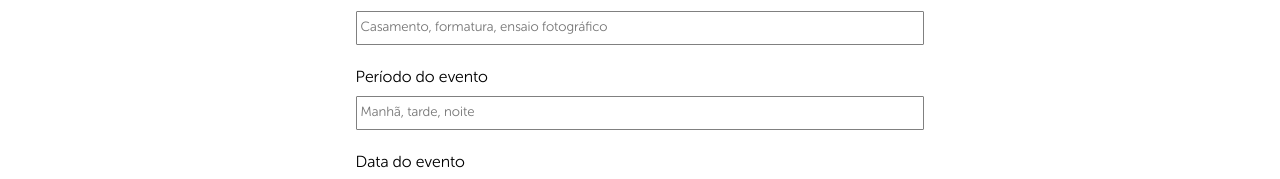
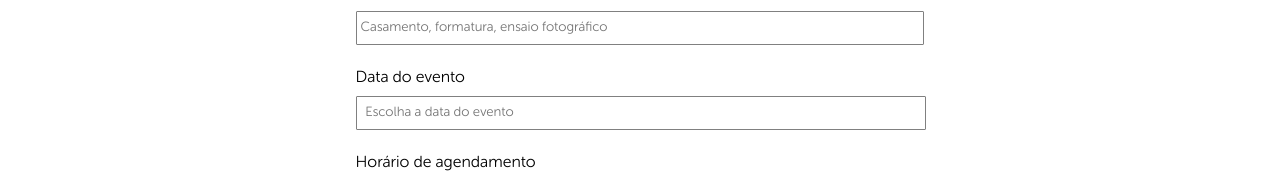
Before and after one commit to gabrielscapim/frontend-schedule-your-beauty, a React (Vite) app: page /schedule in a window 1280 px wide. Shown: the part 411-590 px from the top of the page. Built offline with nearby package versions, Linux system fonts and the light colour scheme; no server answers.

Commit message:
feat: delete event period input

```diff
--- a/src/pages/PageSchedule/index.jsx
+++ b/src/pages/PageSchedule/index.jsx
@@ -20,7 +20,6 @@ function PageSchedule() {
     eventUserTel: '',
     productionType: '',
     eventName: '',
-    eventPeriod: '',
     eventDate: '',
     eventTime: '',
   });
@@ -36,7 +35,6 @@ function PageSchedule() {
     eventUserTel,
     productionType,
     eventName,
-    eventPeriod,
     eventDate,
     eventTime,
   } = state;
@@ -158,18 +156,6 @@ function PageSchedule() {
               handleChange={ handleChange }
               isInputCorrect={ isInputEmpty(eventName) && inputWarningShouldAppear }
             />
-            <Input
-              label="Período do evento"
-              id="event-period-input"
-              type="text"
-              min="2023-07-23"
-              inputValue={ eventPeriod }
-              placeHolder="Manhã, tarde, noite"
-              maxInputLength={ 20 }
-              name="eventPeriod"
-              handleChange={ handleChange }
-              isInputCorrect={ isInputEmpty(eventPeriod) && inputWarningShouldAppear }
-            />
             <label
               className={ styles['date-label'] }
               htmlFor="event-date-input"
```
